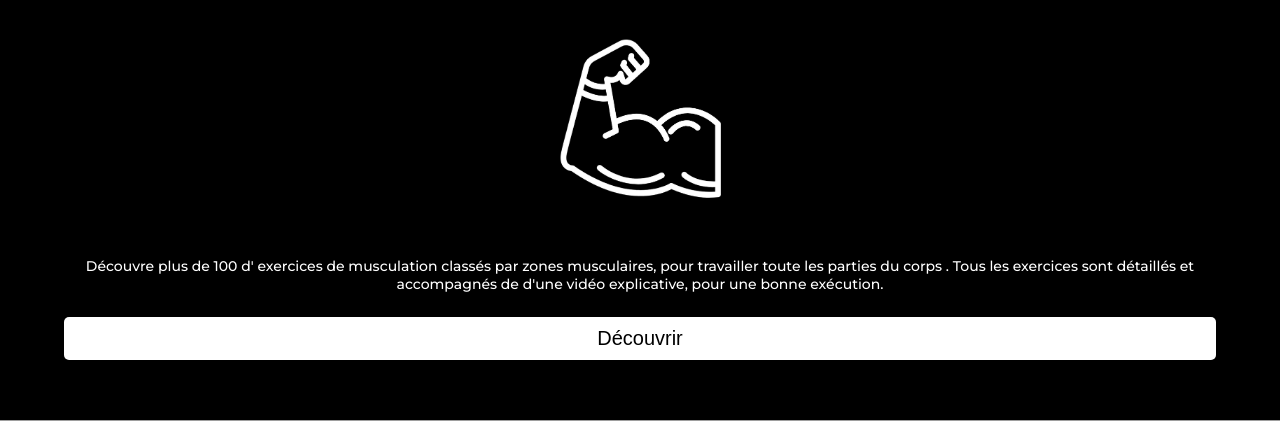
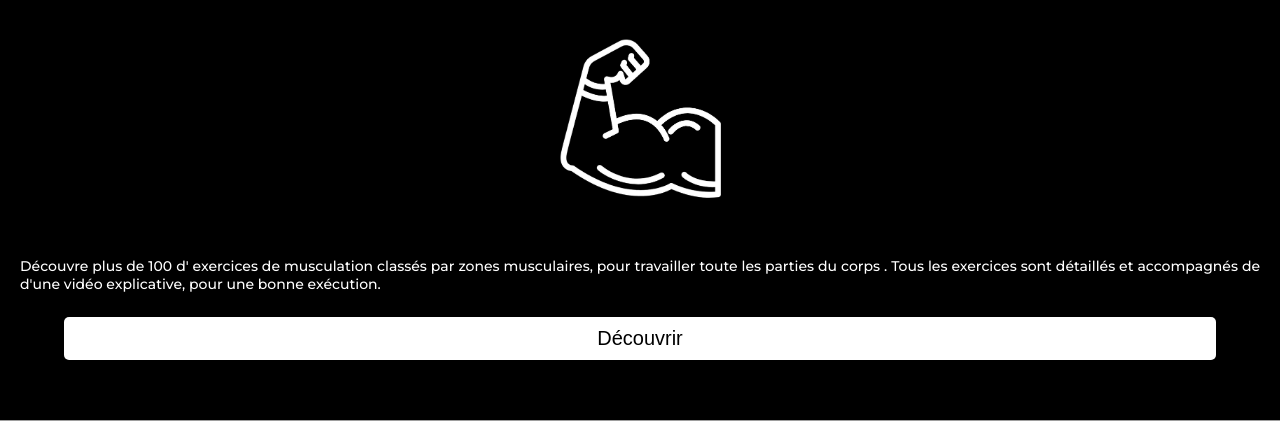
Before and after one commit to nicolas92g/bifitness, a PHP site: page / in a window 1280 px wide. Shown: the part 888-1309 px from the top of the page. Run offline with PHP 8.4, Linux system fonts and the light colour scheme; grey boxes are pictures that could not be loaded.

Commit message:
justified paragraphs

```diff
--- a/style/common.css
+++ b/style/common.css
@@ -8,9 +8,12 @@ footer{
     color: white;
     bottom: 0;
     background-color: black;
-    text-align: center;
     padding: 5px;
     border-top: 1px solid rgba(0,0,0, .3);
+}
+
+footer p{
+    text-align: center;
 }
 
 html, body{
--- a/style/indexStyle.css
+++ b/style/indexStyle.css
@@ -120,9 +120,10 @@ section:nth-of-type(7){
     padding: 30px 0;
 }
 
-.textContainer p{
-    padding: 0 40px;
+p{
+    padding: 0 20px;
     font-size: 14px;
+    text-align: justify;
 }
 
 
```
